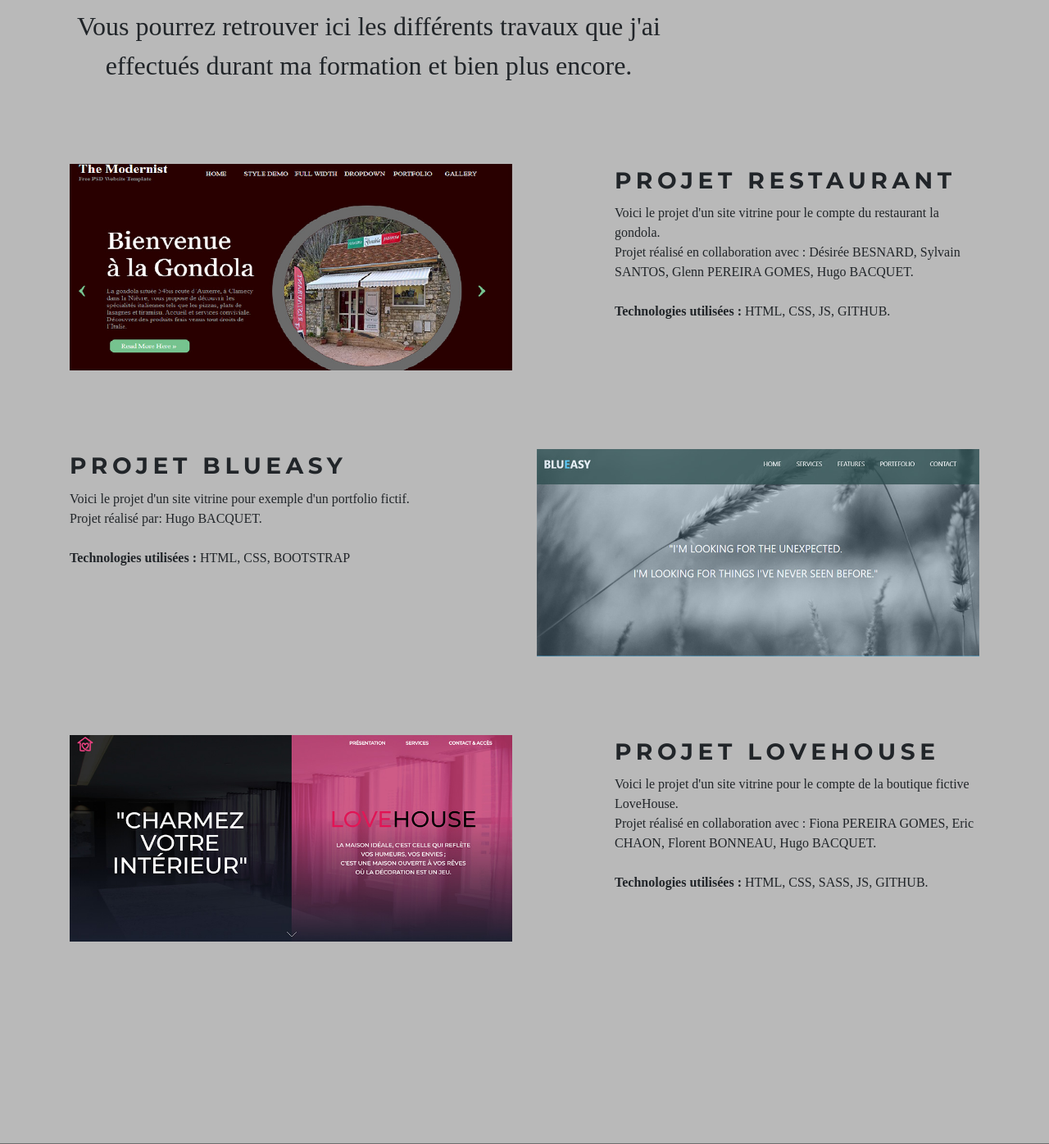
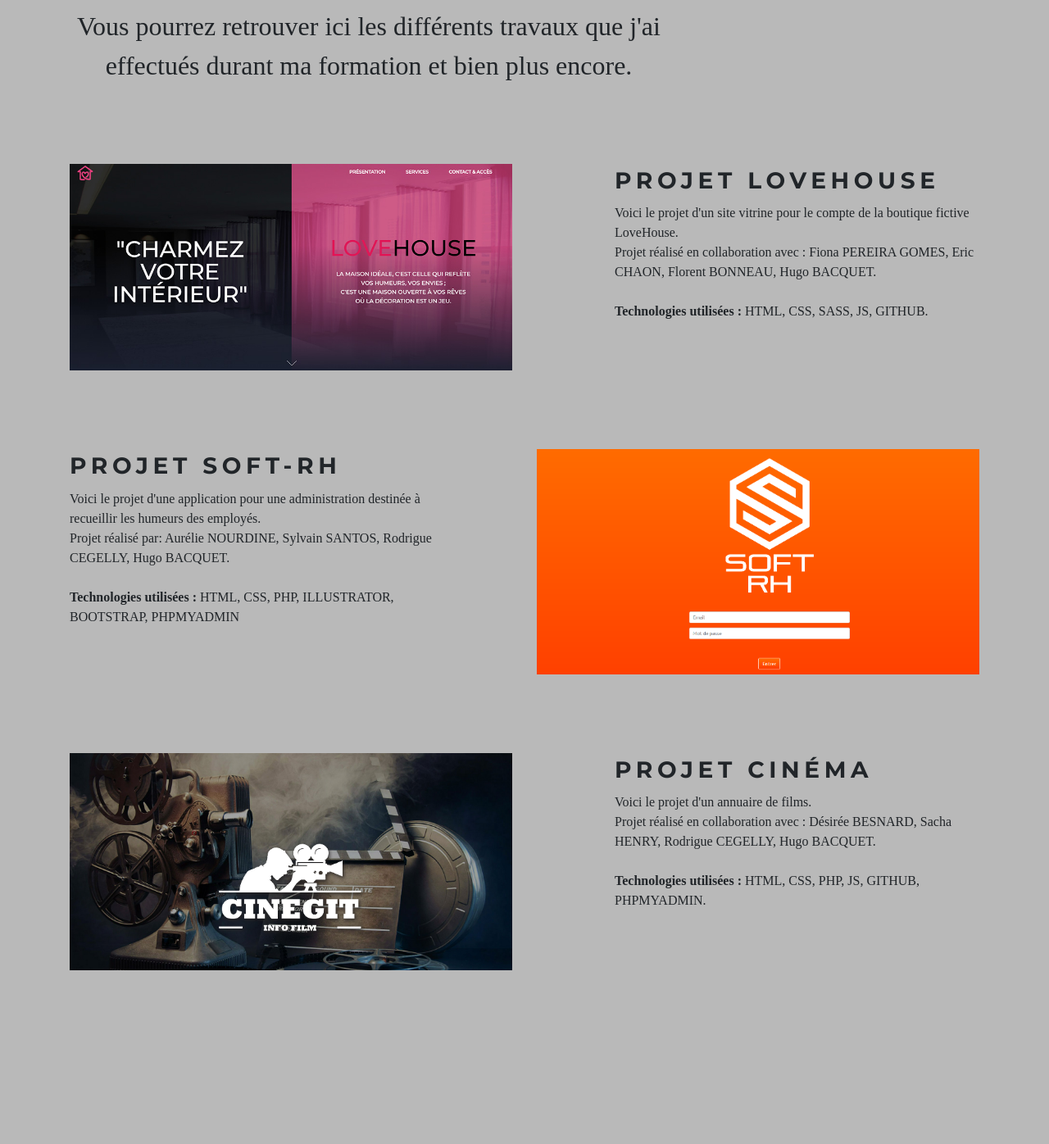
Before and after one commit to Gragor58/Portfolio, a PHP site: page / in a window 1280 px wide. Shown: the part 3087-4483 px from the top of the page at 82% size. Run offline with PHP 8.4, Linux system fonts and the light colour scheme; some libraries are stand-ins or nearby versions.

Commit message:
Portfolio terminé a 99% + ajustement en cours si besoin est

```diff
--- a/css/custom.css
+++ b/css/custom.css
@@ -5,6 +5,9 @@
 .font-size-present{
     font-size: 1.5rem;
 }
+
+/*COMPÉTENCES*/
+
 
 /*PORTFOLIO*/
 
@@ -18,29 +21,45 @@
 
 .rotate-resto{
    transition: transform .6s;
+
 }
 
 .rotate-resto:hover{
     transform: scale(1.2);
+    border-radius: 30px;
 }
 
 .rotate-blue{
   transition: transform .6s;
+
 }
 
 
 .rotate-blue:hover{
     transform: scale(1.2);
+    border-radius: 30px;
 }
 
 .rotate-love{
     transition: transform .6s;
+
 }
 
 .rotate-love:hover{
     transform: scale(1.2);
+    border-radius: 30px;
+
 }
 
 .white-link:hover{
     background-color: white;
 }
+
+
+/* Média Queries */
+
+@media (max-width: 575.98px) {
+    .responsive{
+        vertical-align: middle !important;
+    }
+}
--- a/index.php
+++ b/index.php
@@ -3,15 +3,12 @@
   <head>
     <meta charset="utf-8">
     <meta http-equiv="X-UA-Compatible" content="IE=edge">
-    <title>PorteFolio HB</title>
-    <meta name="description" content="">
+    <title>PortFolio HB</title>
+    <meta name="description" content="Bienvenue sur mon Portfolio, ou vous pourrez retrouver tous mes projets fini ou en cours de developpement.">
     <meta name="viewport" content="width=device-width, initial-scale=1">
     <meta name="robots" content="all,follow">
 
     <!-- Meta Données -->
-
-    <meta name="description"
-        content="Bienvenue sur mon Portfolio, ou vous pourrez retrouver tous mes projets fini ou en cours de developpement.">
     <meta name="author" content="Hugo BACQUET, Fiona PEREIRA GOMES">
     <meta name="category" content="Portfolio">
     <meta name="Keywords"
@@ -31,11 +28,11 @@
 
 
 
-<meta name= »twitter:site » content= »@NomDeLaSociete »>
-<meta name= »twitter:title » content= Votre titre de 65 caractères »>
-<meta name= »twitter:description » content= »Votre description de 200 caractères. »>
-<meta name= »twitter:creator » content= »@Auteur »>
-<meta name= »twitter:image:src » content= »URL image »>
+<meta name= "twitter:site " content= "@NomDeLaSociete" >
+<meta name= "twitter:title"  content= "Votre titre de 65 caractères" >
+<meta name= "twitter:description"  content= "Votre description de 200 caractères." >
+<meta name= "twitter:creator"  content= "@Auteur ">
+<meta name= "twitter:image:src"  content= "URL image" >
     <!-- Fin Méta Données -->
 
 
@@ -69,7 +66,7 @@
 
       <div class="overlay"></div>
       <div class="content">
-        <div class="container clearfix">
+        <div class="container clearfix responsive">
           <div class="row">
             <div class="col-lg-8 col-md-12 mx-auto">
               <p class="italic">Salut à toi, Ô intrépide internaute !</p>
@@ -106,8 +103,8 @@
             <h2 class="heading">a propos de moi</h2>
             <p class="lead">Je me présente, je m'appelle Hugo et j'ai 22 ans. </p>
             <p class="font-size-present">Je suis détenteur d'un Baccalauréat Professionel en maintenance des équipements industriels.</p>
-            <p class="font-size-present">  Passionné d'informatique, j'ai décidé de commencer une formation dans le developpement web en septembre 2019 à l'Access Code School. </p>
-            <p class="font-size-present"> Je suis également passioné de cinéma, de musique, et n'en déplaise à certains de jeux vidéo.</p>
+            <p class="font-size-present">  Passionné d'informatique, j'ai décidé de commencer une formation dans le développement web en septembre 2019 à l'Access Code School. </p>
+            <p class="font-size-present"> Je suis également passionné de cinéma, de musique, et n'en déplaise à certains de jeux vidéo.</p>
             <p class="font-size-present">  Mon projet serait d'ouvrir ma propre entreprise une fois que j'aurais accumulé assez d'expérience.</p>
            </div>
           <div class="col-lg-6 mx-auto">
@@ -203,15 +200,15 @@
       </div>
     </section> -->
     <section id="services" style="background-color: #eee">
-      <div class="container pl-5 ">
+      <div class="container">
         <div class="row services">
           <div class="col-lg-12">
             <h2 class="heading">compétences</h2>
 
-            <div class="row">
+            <div class="row pl-5 ml-5">
               <div class="col-md-4">
                 <div class="box">
-                  <div class="icon"><img src="img/html-5.png" alt="logo-html"></div>
+                  <div class="icon "><img src="img/html-5.png" alt="logo-html"></div>
                   <h5>HTML 5</h5>
                   </div>
               </div>
@@ -230,7 +227,7 @@
             </div>
 
 
-            <div class="row">
+            <div class="row pl-5 ml-5">
               <div class="col-md-4">
                 <div class="box">
                   <div class="icon"><img src="img/php.png" alt="logo-php"></div>
@@ -240,7 +237,7 @@
               <div class="col-md-4">
                 <div class="box">
                   <div class="icon"><img src="img/sql.png" alt="logo-sql"></div>
-                  <h5>MY SQL</h5>
+                  <h5>MYSQL</h5>
                   </div>
               </div>
               <div class="col-md-4">
@@ -252,7 +249,7 @@
             </div>
 
 
-            <div class="row">
+            <div class="row pl-5 ml-5">
               <div class="col-md-4">
                 <div class="box">
                   <div class="icon"><img src="img/bootstrap.png" alt="logo-bootstrap"></div>
@@ -292,13 +289,13 @@
 
             <div class="row mb-5 pb-5">
               <div class="col-lg-6 mb-4 mb-lg-0">
-                <a href="https://hugob.promo-vesoul33.codeur.online/restaurant" class="readmore"><img src="img/Projet-Restaurant.jpg" alt="Image" class="img-fluid rotate-resto"></a>
+                <a target="self" href="https://hugob.promo-vesoul33.codeur.online/lovehouse" class="readmore"><img src="img/Projet-Lovehouse.jpg" alt="Image" class="img-fluid rotate-resto"></a>
               </div>
               <div class="col-lg-5 h-100 jm-sticky-top ml-auto">
-                <h3>Projet Restaurant</h3>
-                <p class="mb-4">Voici le projet d'un site vitrine pour le compte du restaurant la gondola.<br>
-                  Projet réalisé en collaboration avec : Désirée BESNARD, Sylvain SANTOS, Glenn PEREIRA GOMES, Hugo BACQUET.</p>
-                <p class="mb-5"><strong class="text-black"> Technologies utilisées :</strong> HTML, CSS, JS, GITHUB.</p>
+                <h3>Projet Lovehouse</h3>
+                <p class="mb-4">Voici le projet d'un site vitrine pour le compte de la boutique fictive LoveHouse.<br>
+                  Projet réalisé en collaboration avec : Fiona PEREIRA GOMES, Eric CHAON, Florent BONNEAU, Hugo BACQUET.</p>
+                <p class="mb-5"><strong class="text-black"> Technologies utilisées :</strong> HTML, CSS, SASS, JS, GITHUB.</p>
                 <!-- <blockquote class="blockquote">
                   <p>Nice Looking Website Of Ours. Lorem ipsum dolor sit, amet consectetur adipisicing elit. Laboriosam excepturi quod dolore commodi.</p>
                   <p class="mb-0 d-flex align-items-center">
@@ -311,14 +308,14 @@
 
             <div class="row mb-5 pb-5">
               <div class="col-lg-6 order-1 order-lg-2 mb-4 mb-lg-0">
-                <a href="https://hugob.promo-vesoul33.codeur.online/Blueasy" class="readmore"><img src="img/Projet-Blueasy.jpg" alt="Image" class="img-fluid rotate-blue"></a>
+                <a target="self" href="https://sylvains.promo-vesoul33.codeur.online/softrh/" class="readmore"><img src="img/Projet-Soft-Rh.png" alt="Image" class="img-fluid rotate-blue"></a>
               </div>
               <div class="col-lg-5 h-100 jm-sticky-top mr-auto order-2 order-lg-1">
-                <h3>Projet Blueasy</h3>
-                <p class="mb-4">Voici le projet d'un site vitrine pour exemple d'un portfolio fictif.<br>
-                  Projet réalisé par: Hugo BACQUET.
+                <h3>Projet soft-rh</h3>
+                <p class="mb-4">Voici le projet d'une application pour une administration destinée à recueillir les humeurs des employés.<br>
+                  Projet réalisé par: Aurélie NOURDINE, Sylvain SANTOS, Rodrigue CEGELLY, Hugo BACQUET.
                 </p>
-                <p class="mb-5"><strong class="text-black"> Technologies utilisées :</strong> HTML, CSS, BOOTSTRAP</p>
+                <p class="mb-5"><strong class="text-black"> Technologies utilisées :</strong> HTML, CSS, PHP, ILLUSTRATOR, BOOTSTRAP, PHPMYADMIN</p>
                 <!-- <blockquote class="blockquote">
                   <p>Nice Looking Website Of Ours. Lorem ipsum dolor sit, amet consectetur adipisicing elit. Laboriosam excepturi quod
                     dolore commodi.</p>
@@ -335,13 +332,13 @@
 
             <div class="row mb-5 pb-5">
               <div class="col-lg-6 mb-4 mb-lg-0">
-                <a href="https://hugob.promo-vesoul33.codeur.online/lovehouse" class="readmore"><img src="img/Projet-Lovehouse.jpg" alt="Image" class="img-fluid rotate-love"></a>
+                <a target="self" href="https://sachah.promo-vesoul33.codeur.online/cinegit" class="readmore"><img src="img/Projet-Cinéma.png" alt="Image" class="img-fluid rotate-love"></a>
               </div>
               <div class="col-lg-5 h-100 jm-sticky-top ml-auto">
-                <h3>Projet Lovehouse</h3>
-                <p class="mb-4">  Voici le projet d'un site vitrine pour le compte de la boutique fictive LoveHouse.<br>
-                  Projet réalisé en collaboration avec : Fiona PEREIRA GOMES, Eric CHAON, Florent BONNEAU, Hugo BACQUET.</p>
-                <p class="mb-5"><strong class="text-black"> Technologies utilisées :</strong> HTML, CSS, SASS, JS, GITHUB.</p>
+                <h3>Projet Cinéma</h3>
+                <p class="mb-4">  Voici le projet d'un annuaire de films.<br>
+                  Projet réalisé en collaboration avec : Désirée BESNARD, Sacha HENRY, Rodrigue CEGELLY, Hugo BACQUET.</p>
+                <p class="mb-5"><strong class="text-black"> Technologies utilisées :</strong> HTML, CSS, PHP, JS, GITHUB, PHPMYADMIN.</p>
             </div>
           </div>
         </div>
```
Also changed, not shown: img/Projet-Cinéma.png (added), img/Projet-Soft-Rh.png (added).
